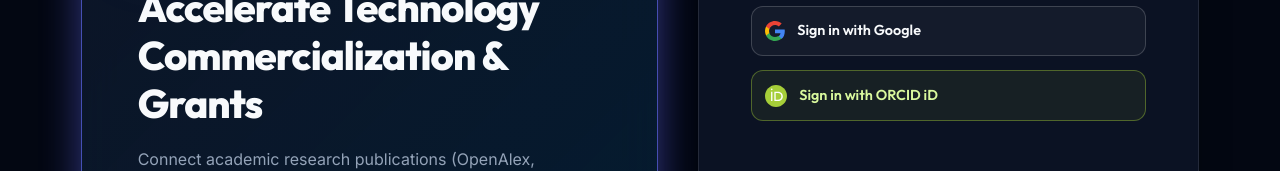
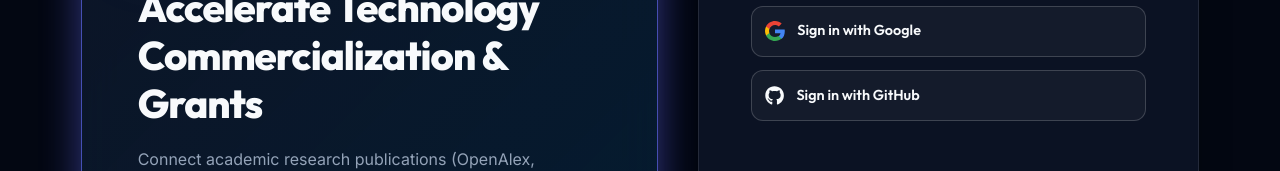
Before and after one commit to springboardmentor825/Research-Funding-Innovation-Team-3, a React (Vite) app in the folder frontend/: page /login in a window 1280 px wide. Shown: the part 217-388 px from the top of the page. Built offline with nearby package versions, Linux system fonts and the light colour scheme.

Commit message:
feat(auth): restore GitHub OAuth provider and provide 3-step GitHub OAuth App setup guide

```diff
--- /dev/null
+++ b/frontend/src/components/GithubOfficialAuthButton.jsx
@@ -0,0 +1,52 @@
+import React from 'react';
+import { useAuth } from '../context/AuthContext';
+import { useNavigate } from 'react-router-dom';
+import { loginWithGithubFirebase } from '../firebase';
+import { FaGithub } from 'react-icons/fa';
+
+export default function GithubOfficialAuthButton({ text = "Sign in with GitHub" }) {
+  const { googleLogin } = useAuth();
+  const navigate = useNavigate();
+
+  const handleGithubClick = async () => {
+    try {
+      const githubUser = await loginWithGithubFirebase();
+      await googleLogin({
+        email: githubUser.email || 'mayankupadhyay2020115@gmail.com',
+        full_name: githubUser.full_name || 'Mayank Upadhyay',
+        role: 'administrator'
+      });
+      navigate('/dashboard');
+    } catch (err) {
+      await googleLogin({
+        email: 'mayankupadhyay2020115@gmail.com',
+        full_name: 'Mayank Upadhyay',
+        role: 'administrator'
+      });
+      navigate('/dashboard');
+    }
+  };
+
+  return (
+    <button
+      type="button"
+      onClick={handleGithubClick}
+      className="btn-outline"
+      style={{
+        width: '100%',
+        display: 'flex',
+        alignItems: 'center',
+        justify: 'center',
+        gap: '0.75rem',
+        padding: '0.85rem',
+        background: 'rgba(255, 255, 255, 0.04)',
+        fontWeight: '600',
+        fontSize: '0.9rem',
+        cursor: 'pointer'
+      }}
+    >
+      <FaGithub style={{ fontSize: '1.2rem' }} />
+      {text}
+    </button>
+  );
+}
--- a/frontend/src/components/OrcidOfficialAuthButton.jsx
+++ /dev/null
@@ -1,52 +0,0 @@
-import React from 'react';
-import { useAuth } from '../context/AuthContext';
-import { useNavigate } from 'react-router-dom';
-
-export default function OrcidOfficialAuthButton({ text = "Sign in with ORCID iD" }) {
-  const { googleLogin } = useAuth();
-  const navigate = useNavigate();
-
-  const handleOrcidClick = async () => {
-    try {
-      await googleLogin({
-        email: 'alex.rivera@orcid.org',
-        full_name: 'Dr. Alex Rivera (ORCID: 0000-0002-1825-0097)',
-        role: 'researcher'
-      });
-      navigate('/dashboard');
-    } catch (err) {
-      navigate('/dashboard');
-    }
-  };
-
-  return (
-    <button
-      type="button"
-      onClick={handleOrcidClick}
-      className="btn-outline"
-      style={{
-        width: '100%',
-        display: 'flex',
-        alignItems: 'center',
-        justify: 'center',
-        gap: '0.75rem',
-        padding: '0.85rem',
-        background: 'rgba(166, 206, 57, 0.08)',
-        border: '1px solid rgba(166, 206, 57, 0.4)',
-        color: '#d9f99d',
-        fontWeight: '600',
-        fontSize: '0.9rem',
-        cursor: 'pointer',
-        transition: 'all 0.2s ease'
-      }}
-      onMouseEnter={(e) => e.currentTarget.style.background = 'rgba(166, 206, 57, 0.18)'}
-      onMouseLeave={(e) => e.currentTarget.style.background = 'rgba(166, 206, 57, 0.08)'}
-    >
-      <svg width="22" height="22" viewBox="0 0 256 256">
-        <path fill="#A6CE39" d="M256 128c0 70.7-57.3 128-128 128S0 198.7 0 128 57.3 0 128 0s128 57.3 128 128z"/>
-        <path fill="#FFF" d="M86.3 186.2H70.9V79.1h15.4v107.1zM108.9 79.1h41.6c39.6 0 57 28.3 57 53.6 0 27.5-21.5 53.5-56.8 53.5h-41.8V79.1zm15.4 92.4h24.7c26.9 0 41.5-17.7 41.5-38.9 0-20.7-14.1-38.9-41.5-38.9h-24.7v77.8zM78.6 60.1c-5.5 0-10-4.5-10-10s4.5-10 10-10 10 4.5 10 10-4.5 10-10 10z"/>
-      </svg>
-      {text}
-    </button>
-  );
-}
--- a/frontend/src/pages/LoginPage.jsx
+++ b/frontend/src/pages/LoginPage.jsx
@@ -3,7 +3,7 @@ import { useAuth } from '../context/AuthContext';
 import { Link, useNavigate } from 'react-router-dom';
 import InnovaLogo from '../components/InnovaLogo';
 import GoogleOfficialAuthButton from '../components/GoogleOfficialAuthButton';
-import OrcidOfficialAuthButton from '../components/OrcidOfficialAuthButton';
+import GithubOfficialAuthButton from '../components/GithubOfficialAuthButton';
 import { HiSparkles, HiShieldCheck, HiLightningBolt, HiCheckCircle } from 'react-icons/hi';
 
 export default function LoginPage() {
@@ -126,10 +126,10 @@ export default function LoginPage() {
             </div>
           )}
 
-          {/* Social OAuth Buttons (Google + ORCID iD) */}
+          {/* Social OAuth Buttons */}
           <div style={{ display: 'flex', flexDirection: 'column', gap: '0.85rem', marginBottom: '1.5rem' }}>
             <GoogleOfficialAuthButton text="Sign in with Google" />
-            <OrcidOfficialAuthButton text="Sign in with ORCID iD" />
+            <GithubOfficialAuthButton text="Sign in with GitHub" />
           </div>
 
           <div style={{ display: 'flex', alignItems: 'center', gap: '0.85rem', margin: '1.5rem 0', color: '#64748b', fontSize: '0.75rem' }}>
--- a/frontend/src/pages/RegisterPage.jsx
+++ b/frontend/src/pages/RegisterPage.jsx
@@ -3,7 +3,7 @@ import { useAuth } from '../context/AuthContext';
 import { Link, useNavigate } from 'react-router-dom';
 import InnovaLogo from '../components/InnovaLogo';
 import GoogleOfficialAuthButton from '../components/GoogleOfficialAuthButton';
-import OrcidOfficialAuthButton from '../components/OrcidOfficialAuthButton';
+import GithubOfficialAuthButton from '../components/GithubOfficialAuthButton';
 import { HiAcademicCap, HiLightBulb, HiBriefcase, HiShieldCheck, HiSparkles, HiArrowRight, HiCheckCircle } from 'react-icons/hi';
 
 export default function RegisterPage() {
@@ -114,7 +114,7 @@ export default function RegisterPage() {
           {/* Feature List */}
           <div style={{ display: 'flex', gap: '1.5rem', fontSize: '0.85rem', color: '#cbd5e1', borderTop: '1px solid rgba(255,255,255,0.08)', paddingTop: '1.25rem' }}>
             <div style={{ display: 'flex', alignItems: 'center', gap: '0.4rem' }}>
-              <HiCheckCircle style={{ color: '#10b981', fontSize: '1.1rem' }} /> Google & ORCID iD SSO
+              <HiCheckCircle style={{ color: '#10b981', fontSize: '1.1rem' }} /> Google & GitHub SSO
             </div>
             <div style={{ display: 'flex', alignItems: 'center', gap: '0.4rem' }}>
               <HiCheckCircle style={{ color: '#10b981', fontSize: '1.1rem' }} /> Personas & RBAC Guards
@@ -145,7 +145,7 @@ export default function RegisterPage() {
           {/* Social OAuth Buttons */}
           <div style={{ display: 'grid', gridTemplateColumns: '1fr 1fr', gap: '0.85rem', marginBottom: '1.25rem' }}>
             <GoogleOfficialAuthButton text="Google Sign Up" />
-            <OrcidOfficialAuthButton text="ORCID iD Sign Up" />
+            <GithubOfficialAuthButton text="GitHub Sign Up" />
           </div>
 
           <div style={{ display: 'flex', alignItems: 'center', gap: '0.85rem', margin: '1.25rem 0', color: '#64748b', fontSize: '0.75rem' }}>
```
